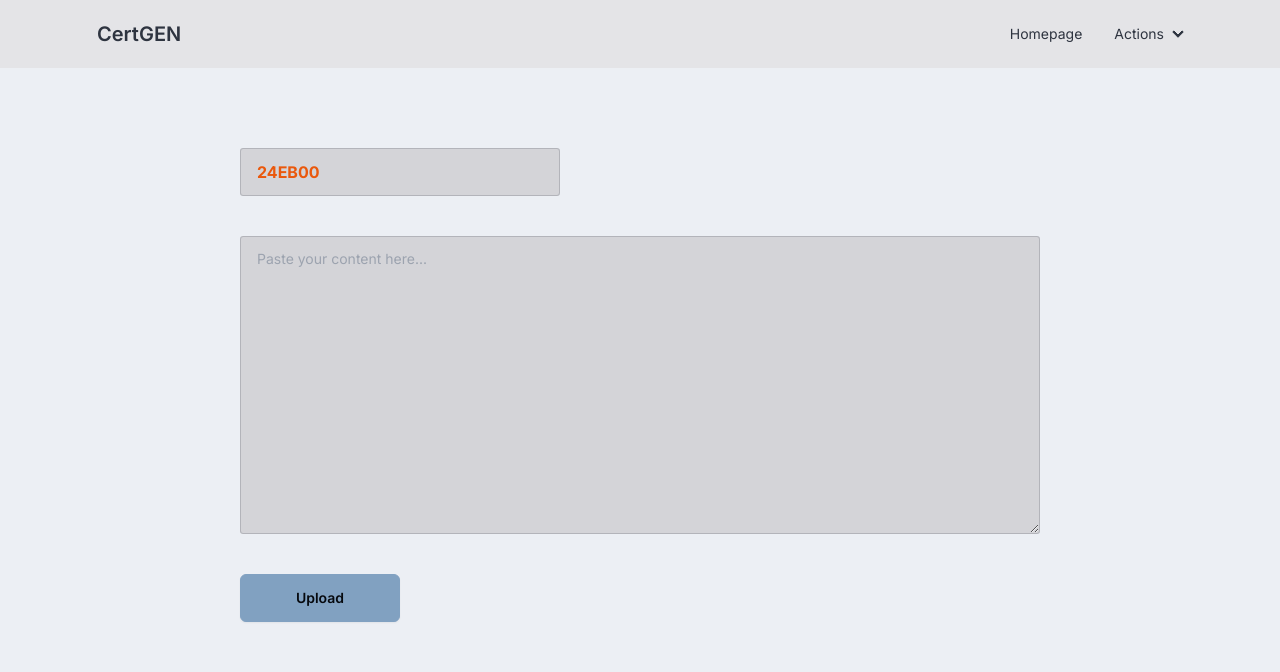
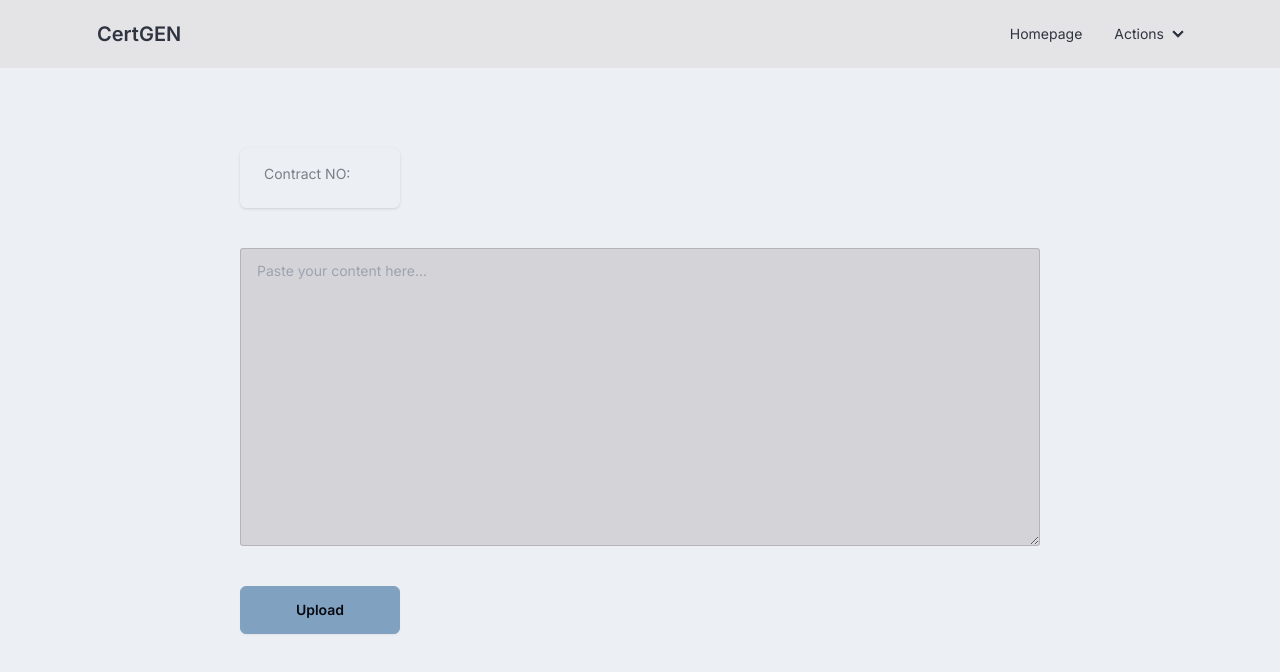
Before and after one commit to AllenCortuna/bonds-certification, a Next.js app: page /add-cert in a window 1280 px wide. Shown: the top 672 px of the page. Built offline with nearby package versions, Linux system fonts and the light colour scheme.

Commit message:
add: extract contractNo in upload cert

```diff
--- a/app/add-cert/page.js
+++ b/app/add-cert/page.js
@@ -1,15 +1,31 @@
 "use client";
-import React, { useState } from "react";
+import React, { useState, useEffect } from "react";
 
 const AddCert = () => {
   const [formData, setFormData] = useState({
-    contractNo: "24EB00",
+    contractNo: "",
     content: "",
   });
 
   const handleChange = (e) => {
     setFormData({ ...formData, [e.target.name]: e.target.value });
   };
+
+  useEffect(() => {
+    setFormData({ ...formData, contractNo: "" });
+    // extract contractNo
+    const regex = /\b(?:project)\s*([^\s:]+)/i;
+    const match = formData.content.match(regex);
+    // console.log(formData.content);
+    if (match) {
+      const projectCode = match[1];
+      setFormData({ ...formData, contractNo: projectCode });
+      // console.log(projectCode);
+    } else {
+      console.log("");
+    }
+    // eslint-disable-next-line react-hooks/exhaustive-deps
+  }, [formData.content]);
 
   const handleSubmit = async (e) => {
     e.preventDefault();
@@ -24,6 +40,7 @@ const AddCert = () => {
           body: JSON.stringify(formData),
         }
       );
+      console.log("response",response);
 
       if (!response.ok) {
         throw new Error("Failed to upload certificate.");
@@ -41,22 +58,23 @@ const AddCert = () => {
       alert("Failed to upload certificate. Please try again later.");
     }
   };
+
   return (
     <form
       onSubmit={handleSubmit}
       className="flex gap-10 justify-start flex-col mx-auto mt-20 w-[50rem]"
     >
-      <input
-        type="text"
-        name="contractNo"
-        className="input input-bordered w-full max-w-xs bg-zinc-300 font-bold text-orange-600"
-        value={formData.contractNo}
-        onChange={handleChange}
-        placeholder="Contract No."
-      />
+
+      <div className="stats stats-vertical shadow w-40">
+        <div className="stat">
+          <div className="stat-title text-sm mb-2">Contract NO:</div>
+          <div className="stat-value text-lg font-semibold ">{formData.contractNo}</div>
+        </div>
+      </div>
+
       <textarea
         name="content"
-        className="textarea textarea-bordered bg-zinc-300"
+        className="textarea textarea-bordered bg-zinc-300 "
         value={formData.content}
         onChange={handleChange}
         rows={10}
--- a/app/api/cert/uploadCert/route.js
+++ b/app/api/cert/uploadCert/route.js
@@ -2,36 +2,42 @@ import { NextResponse } from "next/server";
 import connection from "@/config/db";
 
 export async function POST(request) {
-
   try {
     // Extract data from the request body
     console.log("try upload");
-    const data = await request.json()
+    const data = await request.json();
     // const { contractNo, content } = req.body.json();
     console.log(data);
 
+    // extract contractNo
+
     // Check if the contract number already exists
-    const [existingContract] = await connection.execute('SELECT * FROM cert WHERE contractNo = ?', [data.contractNo]);
+    const [existingContract] = await connection.execute(
+      "SELECT * FROM cert WHERE contractNo = ?",
+      [data.contractNo]
+    );
     if (existingContract.length > 0) {
       // If contract number already exists, return an error response
-      console.log('Contract number already exists:', data.contractNo);
-      return NextResponse.json({
-        error: "Contract number already exists",
-      });
+      console.log("Contract number already exists:", data.contractNo);
+      return NextResponse.json(
+        { error: "Contract number already exists" },
+        { status: 500 }
+      );
     }
 
-
     // Perform database operation (e.g., insert data)
-    const [result] = await connection.execute('INSERT INTO cert (contractNo, content) VALUES (?, ?)', [data.contractNo, data.content]);
-    console.log('Data inserted successfully:', result);
+    const [result] = await connection.execute(
+      "INSERT INTO cert (contractNo, content) VALUES (?, ?)",
+      [data.contractNo, data.content]
+    );
+    console.log("Data inserted successfully:", result);
     return NextResponse.json({
-      data
+      data,
     });
-
   } catch (error) {
-    console.error('Error inserting data:', error);
+    console.error("Error inserting data:", error);
     return NextResponse.json({
-    error: "Internal server error",
-  });
+      error: "Internal server error",
+    });
   }
 }
--- a/app/get-cert/page.js
+++ b/app/get-cert/page.js
@@ -3,10 +3,14 @@ import connection from "@/config/db";
 const GetCert = async () => {
   try {
     const [results, fields] = await connection.query("SELECT * FROM `cert`");
+    console.log("click");
+    const handleRefresh = () => {
+      console.log("click");
+    };
     return (
-      <div className="width-full p-10 mt-5 flex justify-center flex-wrap gap-10">
-        <div className="overflow-x-auto">
-          <table className="table table-zebra table-pin-rows">
+      <div className="width-full p-10 mt-5 flex justify-center flex-col gap-10">
+        <div className="overflow-x-auto mx-auto ">
+          <table className="table table-zebra table-pin-rows w-[50rem]">
             {/* head */}
             <thead>
               <tr>
@@ -19,13 +23,23 @@ const GetCert = async () => {
               {results.map((result) => (
                 <tr key={result.id}>
                   {/* <td className="">{result.id}</td> */}
-                  <td className="text-zinc-600 flex align-start">{result.contractNo}</td>
-                  <td className="max-w-[28rem] text-zinc-600">{result.content}</td>
+                  <td className="text-zinc-600 flex align-start">
+                    {result.contractNo}
+                  </td>
+                  <td className="max-w-[28rem] text-zinc-600">
+                    {result.content}
+                  </td>
                 </tr>
               ))}
             </tbody>
           </table>
         </div>
+        <button
+          className="btn btn-outline rounded-md text-zinc-500 text-sm mt-10 mx-auto"
+          onClick={handleRefresh()}
+        >
+          Refresh
+        </button>
       </div>
     );
   } catch (err) {
```
Also changed, not shown: 1 other file (tests, documents, lock files or other folders).
